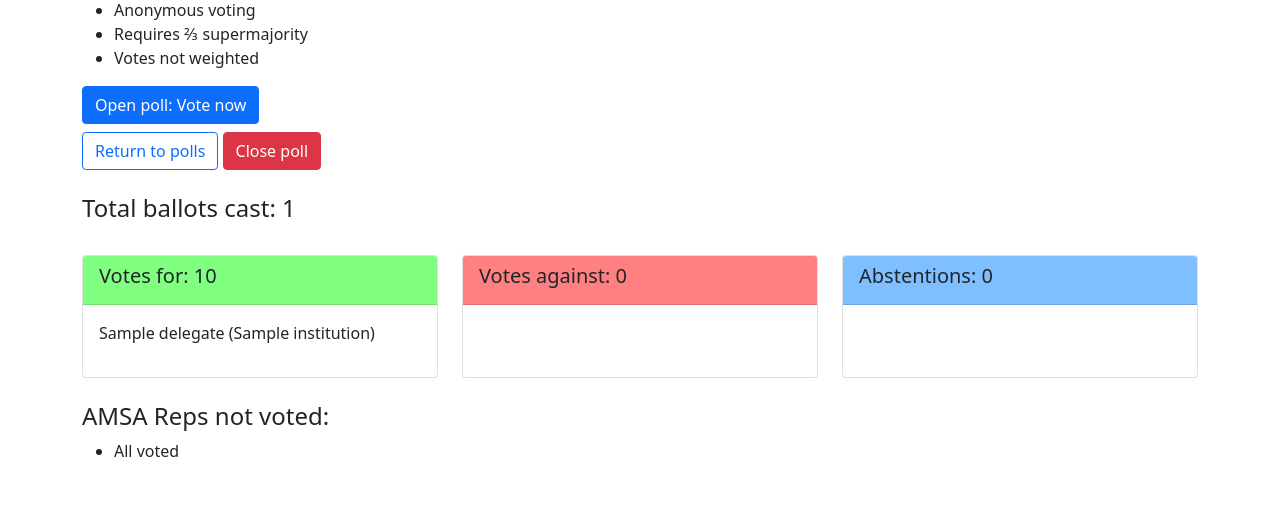
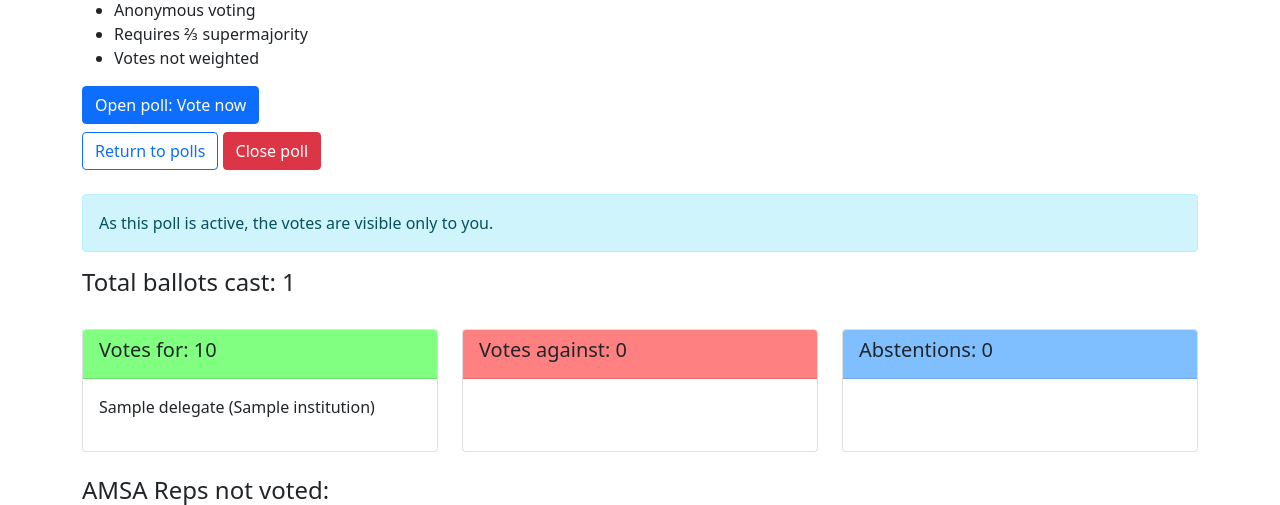
Before and after one commit to justjo3l/PyPlenary, a Django app: page /poll/1/ in a window 1280 px wide. Shown: the part 195-700 px from the top of the page. Run offline with Django 3.2, Linux system fonts and the light colour scheme; a user stored in the database is signed in; tables that the repository leaves empty hold one stand-in row (values such as "Sample post"); some libraries are stand-ins or nearby versions.

Commit message:
Show warning to admin that active poll results are not public

```diff
--- a/pyplenary/councilApp/templates/councilApp/pollInfo.html
+++ b/pyplenary/councilApp/templates/councilApp/pollInfo.html
@@ -59,6 +59,12 @@
 
 <br>
 <br>
+
+{% if poll.active and superadmin %}
+<div class="alert alert-info" role="alert">
+  As this poll is active, the votes are visible only to you.
+</div>
+{% endif %}
 
 {% if not poll.active or superadmin %}
   <h4>Total ballots cast: {{ allVotes|length }}</h4>
```
